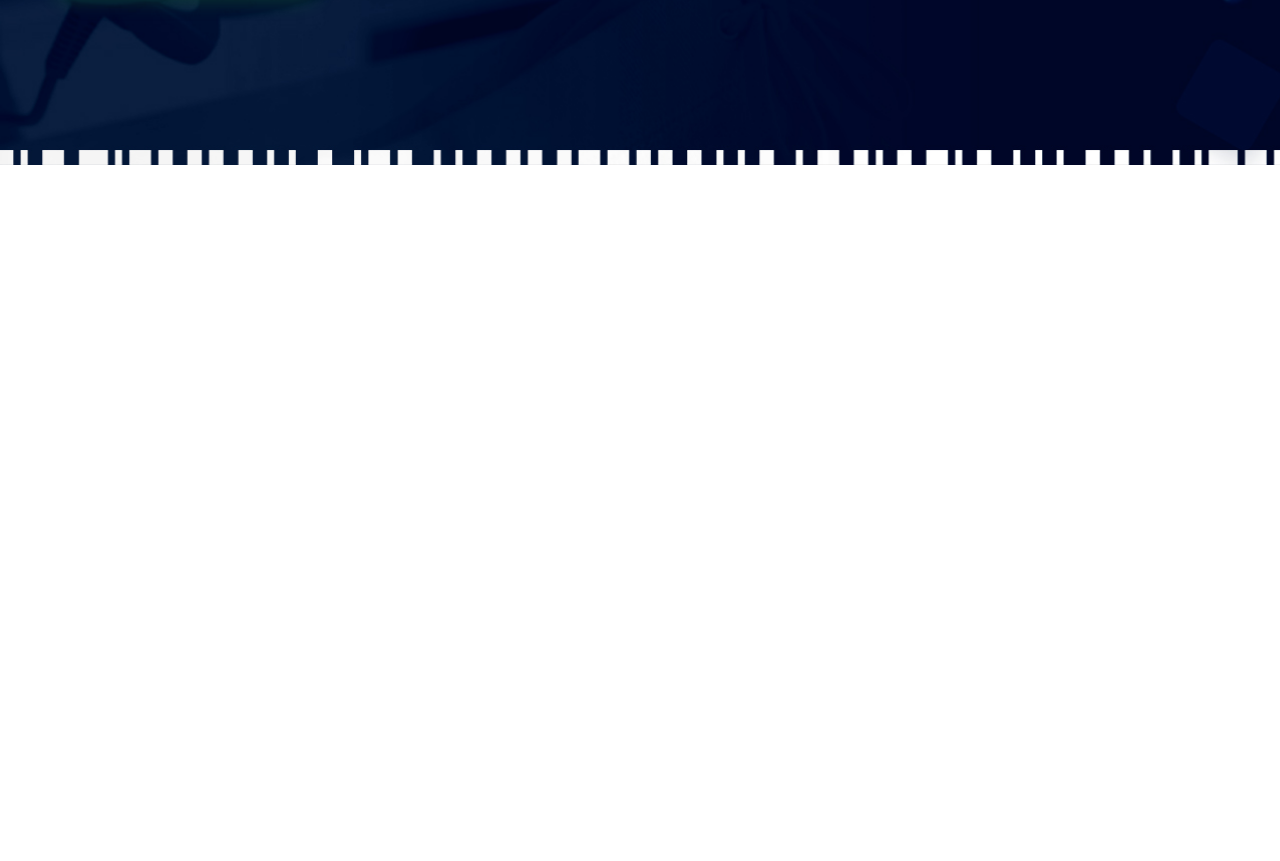
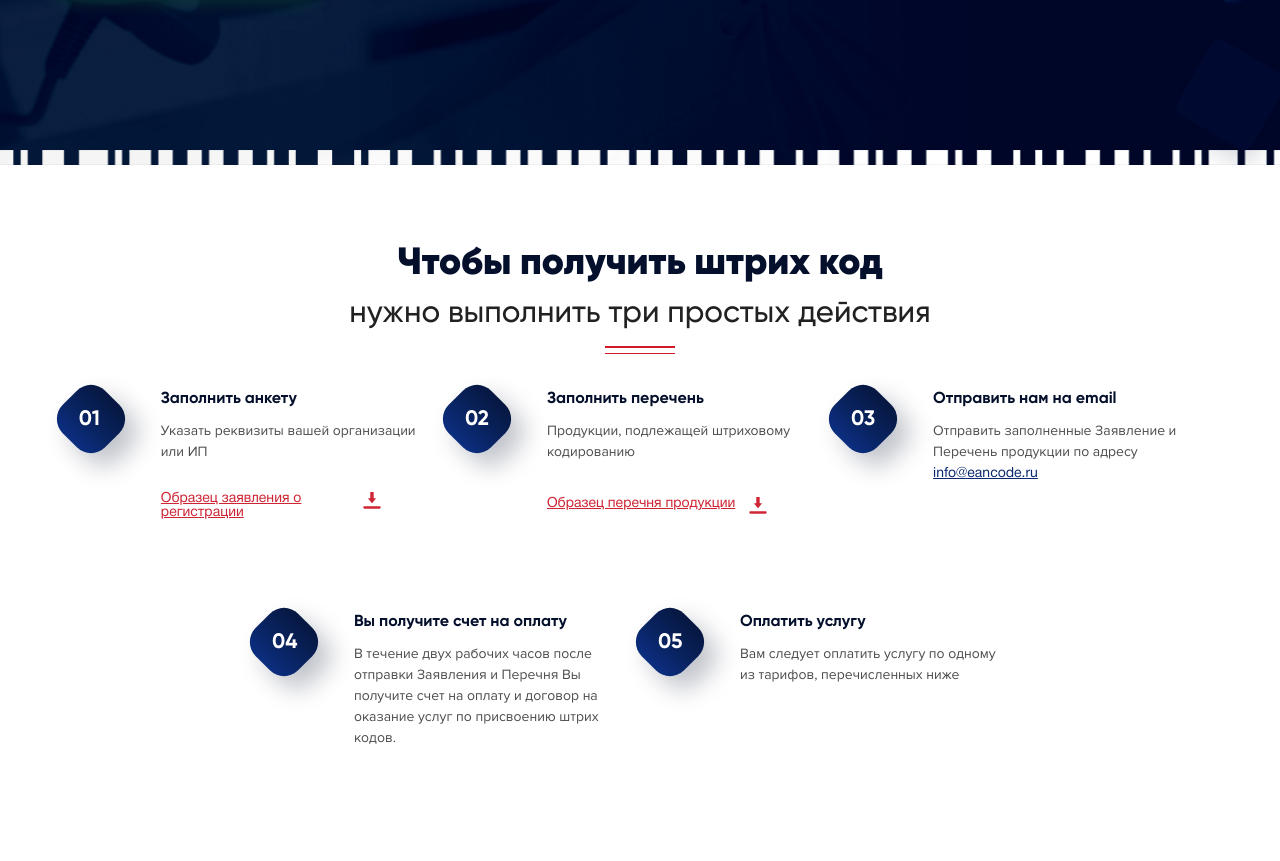
Before and after one commit to SPAceRROW/Eancode-site, a website built with webpack: page src/templates/index.html in a window 1280 px wide. Shown: the part 537-1398 px from the top of the page. Built offline with nearby package versions, Linux system fonts and the light colour scheme; files whose address does not match are found by name.

Commit message:
add what-need-screen + adaptive

```diff
--- a/src/js/app.js
+++ b/src/js/app.js
@@ -1,4 +1,5 @@
 import $ from 'jquery';
+
 
 $(window).scroll(function() {
   if($(this).scrollTop() > 70) {
@@ -10,6 +11,18 @@ $(window).scroll(function() {
 });
 
 $(document).ready(function() {
+  // - - - - NUMBER - BEFORE - - - -
+  var num = Number($('.what-need__block').length), i, str, elem;
+  for (i = 1; i <= num; i++) {
+    str = i;
+    if (str < 10) {
+      elem = '0'+i;
+    } else {
+      elem = i;
+    }
+    document.styleSheets[0].addRule('.what-need__block:nth-of-type('+i+')::before','content: "'+elem+'";');
+  }
+  // - - - - HAMBURGER - - - -
   $('.nav__button').click(function() {
     $('.header').toggleClass('active');
     $('.nav__button').toggleClass('active');
--- a/src/sass/app.sass
+++ b/src/sass/app.sass
@@ -6,3 +6,4 @@
 @import main
 @import partials/header
 @import partials/first-screen
+@import partials/what-need
--- a/src/sass/helpers/_variables.sass
+++ b/src/sass/helpers/_variables.sass
@@ -14,3 +14,8 @@ $button-fonts: HelveticaNeueCyr, sans-serif
 $white: #fff
 $silver: #ccc
 $crimson: #d21826
+$black-pearl: #040f2c
+$mine-shaft: #212121
+$tundora: #4c4c4c
+$deep-sapphire: #0a2870
+$cardinal: #ce2534
--- a/src/sass/partials/_first-screen.sass
+++ b/src/sass/partials/_first-screen.sass
@@ -66,9 +66,9 @@
 a
 	position: relative
 	display: inline-block
-	color: $white
 	font-family: $button-fonts
 	&.button
+		color: $white
 		padding: 15px 65px
 		border-radius: 20px
 		background-image: linear-gradient( to top, #189224 0%, #48eb36 70%)
@@ -86,6 +86,7 @@ a
 		+r(576)
 			padding: 15px 45px
 	&.more
+		color: $white
 		&::before
 			content: ''
 			position: absolute
--- /dev/null
+++ b/src/sass/partials/_what-need.sass
@@ -0,0 +1,148 @@
+.what-need
+	position: relative
+	padding: 80px 0
+	+r(576)
+		padding: 50px 0
+	&__wrapper
+		display: flex
+		flex-wrap: wrap
+		justify-content: center
+		padding-top: 35px
+	&__block
+		width: 33%
+		padding-left: 100px
+		padding-right: 30px
+		position: relative
+		margin-bottom: 90px
+		+r(1200)
+			width: 50%
+			margin-bottom: 60px
+		+r(768)
+			width: 100%
+			margin-bottom: 30px
+		+r(576)
+			padding-right: 0
+			padding-left: 80px
+		&:nth-last-child(-n+2)
+			margin-bottom: 0
+			+r(1200)
+				margin-bottom: 60px
+			+r(768)
+				margin-bottom: 30px
+		&:last-child
+			+r(1200)
+				margin-bottom: 0
+			+r(768)
+				margin-bottom: 0
+		&::before
+			content: ''
+			position: absolute
+			left: 18px
+			top: 20px
+			width: 30px
+			height: 20px
+			color: $white
+			font-size: 21px
+			font-family: $title-font
+			font-weight: 700
+			z-index: 10
+		&::after
+			content: ''
+			position: absolute
+			left: 0
+			top: 0
+			width: 60px
+			height: 60px
+			border-radius: 20px
+			transform: rotate(-45deg)
+			background-image: linear-gradient( -90deg, rgb(6,23,64) 0%, rgb(9,35,96) 54%, rgb(11,46,128) 100%);
+			box-shadow: 0 18px 25px 0 rgba(3, 14, 43, 0.25)
+		h4
+			font-family: $title-font
+			font-weight: 700
+			font-size: 16px
+			color: $black-pearl
+			margin-bottom: 10px
+		p
+			color: $tundora
+			margin-bottom: 30px
+			+r(576)
+				margin-bottom: 15px
+			a
+				text-decoration: underline
+				color: $deep-sapphire
+				padding: 0
+				width: auto
+				&::after
+					content: none
+				&:hover
+					text-decoration: none
+		a
+			width: 220px
+			color: $cardinal
+			line-height: 1em
+			text-decoration: underline
+			+r(576)
+				width: 100%
+			&::after
+				content: url("../img/download-btn.svg")
+				width: 18px
+				height: 18px
+				position: absolute
+				right: 0
+				top: 0
+				transition: all .3s ease
+			&:hover
+				text-decoration: none
+				&::after
+					animation: download-btn .5s infinite linear
+@keyframes download-btn
+	0%
+		transform: translateY(2px)
+	50%
+		transform: translateY(0)
+	100%
+		transform: translateY(2px)
+
+.title
+	position: relative
+	text-align: center
+	font-family: $title-font
+	padding-bottom: 25px
+	&::before, &::after
+		content: ''
+		background: $crimson
+		width:  70px
+		position: absolute
+		left: 50%
+		transform: translateX(-50%)
+	&::before
+		height: 2px
+		bottom: 6px
+	&:after
+		height: 1px
+		bottom: 0
+	h2
+		font-weight: 900
+		font-size: 38px
+		color: $black-pearl
+		margin-bottom: 15px
+		line-height: 1em
+		+r(992)
+			font-size: 30px
+		+r(768)
+			font-size: 24px
+		+r(576)
+			font-size: 22px
+	h3
+		font-weight: 500
+		font-size: 31px
+		color: $mine-shaft
+		line-height: 1em
+		+r(992)
+			max-width: none
+			font-size: 23px
+		+r(768)
+			font-size: 19px
+		+r(576)
+			font-size: 18px
--- a/src/templates/index.html
+++ b/src/templates/index.html
@@ -8,6 +8,7 @@ title: Index page
 	{# partial example #}
 	{% include "partials/_header.html" %}
 	{% include "partials/_fisrt-screen.html" %}
+	{% include "partials/_what-need.html" %}
 
 	<!--{# mixin example #}-->
 	<!--{{mixins.icon('facebook')}}-->
--- a/src/templates/partials/_fisrt-screen.html
+++ b/src/templates/partials/_fisrt-screen.html
@@ -1,10 +1,10 @@
 <section class="first-screen">
   <div class="container">
-    <h1 class="title">
+    <h1>
       Получите штрих коды на <br>
       продукцию у надежного регистратора
     </h1>
-    <p class="description">
+    <p>
       У нас вы можете получить штрихкод в принятом в России и во всем мире формате EAN13, в соответствии с ГОСТ «Автоматическая идентификация. Кодирование штриховое. Спецификация символики EAN/UPC (ЕАН/ЮПиСи)».
     </p>
     <a href="#" class="button">
--- /dev/null
+++ b/src/templates/partials/_what-need.html
@@ -0,0 +1,64 @@
+<section class="what-need">
+  <div class="container">
+    <div class="title">
+      <h2>
+        Чтобы получить штрих код
+      </h2>
+      <h3>
+        нужно выполнить три простых действия
+      </h3>
+    </div>
+    <div class="what-need__wrapper">
+      <div class="what-need__block">
+        <h4>
+          Заполнить анкету
+        </h4>
+        <p>
+          Указать реквизиты вашей организации или ИП
+        </p>
+        <a href="#">
+          Образец заявления о
+          регистрации
+        </a>
+      </div>
+      <div class="what-need__block">
+        <h4>
+          Заполнить перечень
+
+        </h4>
+        <p>
+          Продукции, подлежащей штриховому кодированию
+        </p>
+        <a href="#">
+          Образец перечня продукции
+        </a>
+      </div>
+      <div class="what-need__block">
+        <h4>
+          Отправить нам на email
+
+        </h4>
+        <p>
+          Отправить заполненные Заявление и Перечень продукции по адресу <a href="mailto:info@eancode.ru">info@eancode.ru</a>
+        </p>
+      </div>
+      <div class="what-need__block">
+        <h4>
+          Вы получите счет на оплату
+
+        </h4>
+        <p>
+          В течение двух рабочих часов после отправки Заявления и Перечня Вы получите счет на оплату и договор на оказание услуг по присвоению штрих кодов.
+        </p>
+      </div>
+      <div class="what-need__block">
+        <h4>
+          Оплатить услугу
+        </h4>
+        <p>
+          Вам следует оплатить услугу по одному из тарифов, перечисленных ниже
+        </p>
+      </div>
+    </div>
+  </div>
+</section>
```
Also changed, not shown: build/css/app.css, build/img/download-btn.svg (added), build/index.html, build/js/app.js, build/js/report.html, src/img/download-btn.svg (added), 2 other files.
